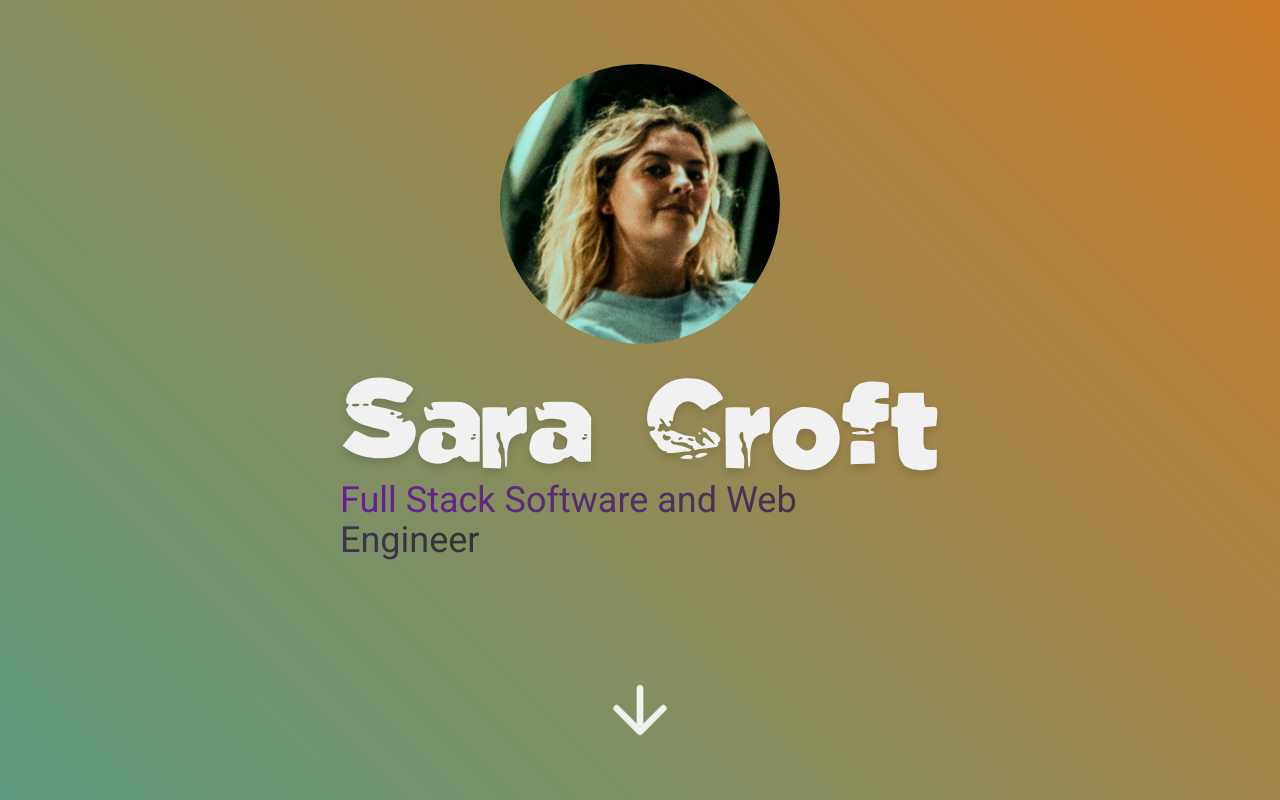
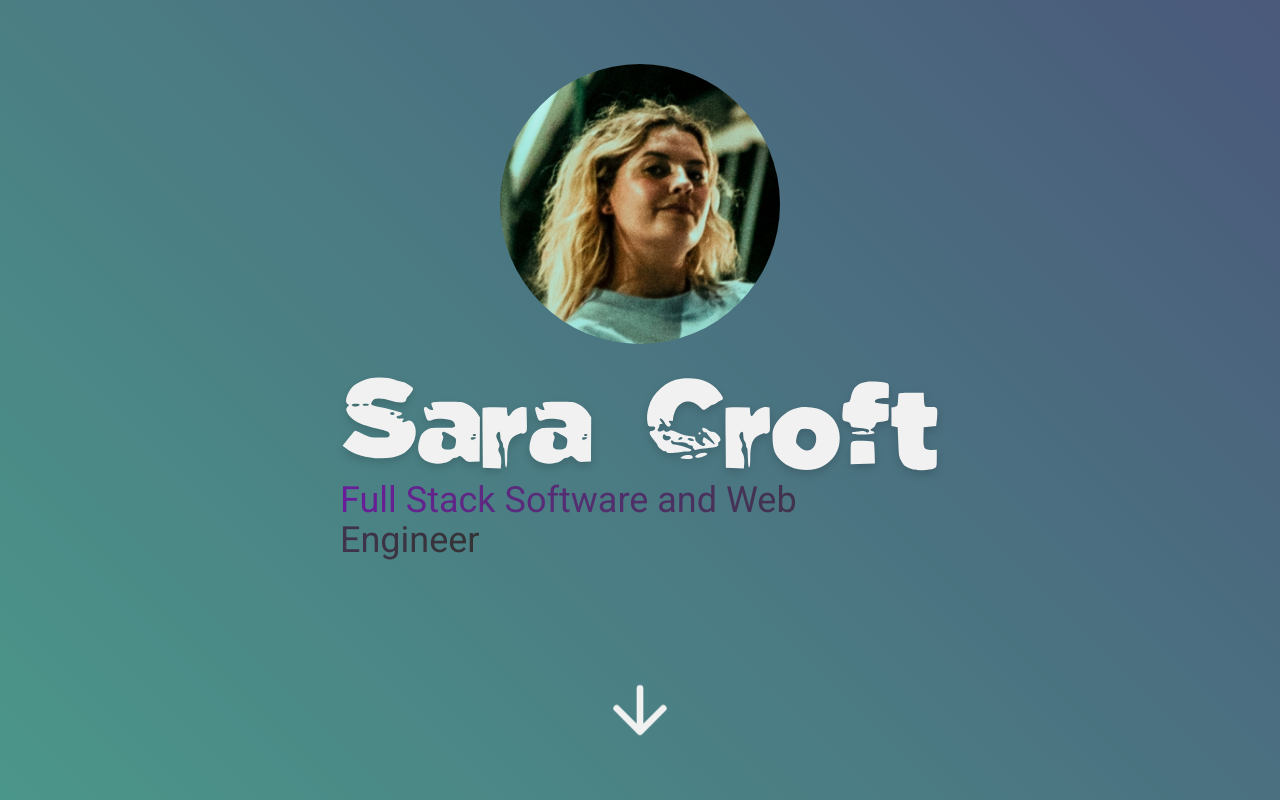
Before and after one commit to saradomincroft/personal-portfolio, a Next.js app: page / in a window 1280 px wide. Shown: the top 800 px of the page. Built offline with nearby package versions, Linux system fonts and the light colour scheme.

Commit message:
changed gradient background color order

```diff
--- a/src/app/globals.css
+++ b/src/app/globals.css
@@ -15,7 +15,7 @@
 }
 
 body {
-  background: linear-gradient(45deg, var(--cool-purple), var(--muted-green), var(--vibrant-orange));
+  background: linear-gradient(45deg, var(--vibrant-orange), var(--muted-green), var(--cool-purple));
   background-size: 150% 150%;
   animation: gradientBackground 5s ease infinite;
   color: var(--white);
```
